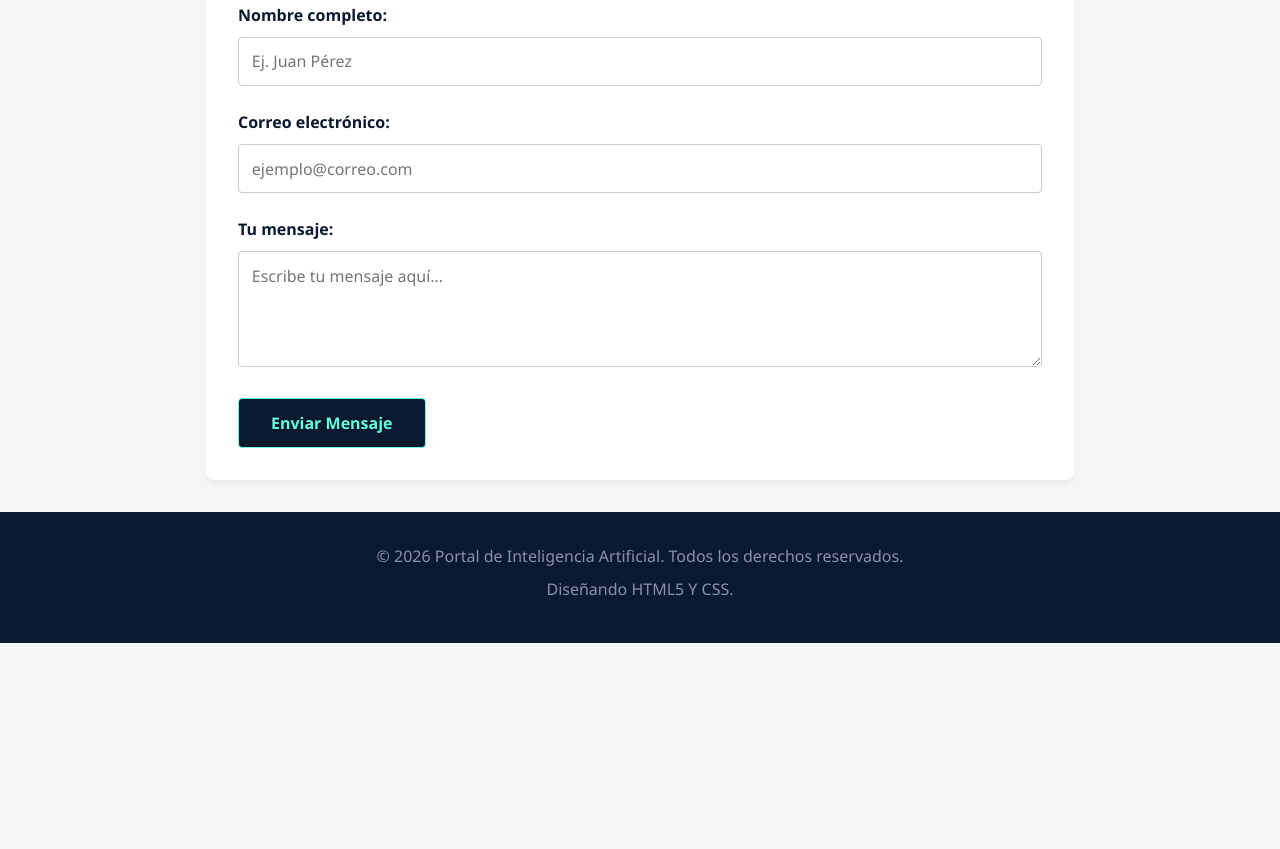
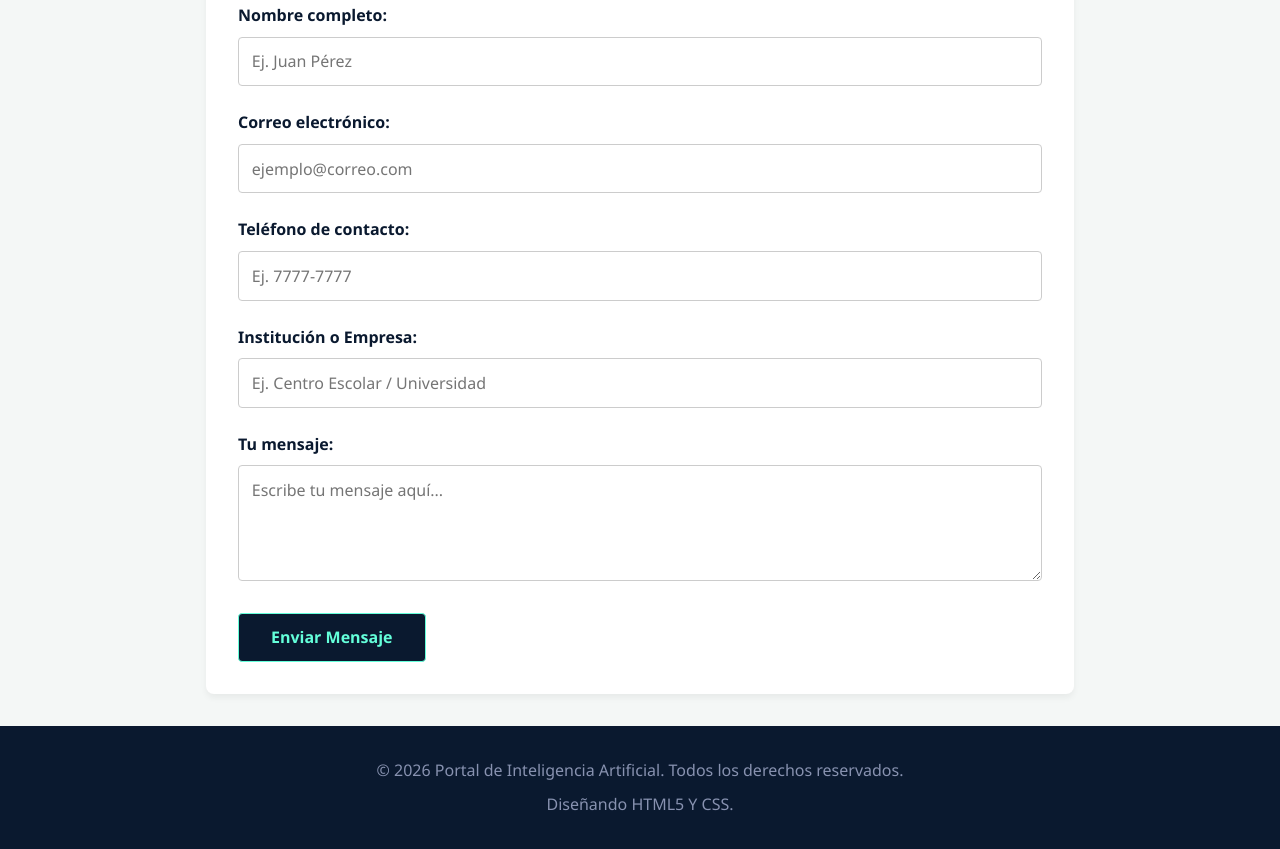
Before and after one commit to anaraquelgomez-maker/mi-pagina-de-inteligencia-artificial, a plain HTML site: page index.html in a window 1280 px wide. Shown: the part 1216-2065 px from the top of the page. Before the commit the page ends 1859 px from the top, so only its background shows below. Drawn offline with Linux system fonts and the light colour scheme.

Commit message:
Update index.html

```diff
--- a/index.html
+++ b/index.html
@@ -44,6 +44,7 @@
             <p>Si deseas recibir más información sobre el mundo de la IA, completa el siguiente formulario:</p>
 
             <form action="#" method="POST">
+
                 <div class="form-group">
                     <label for="nombre">Nombre completo:</label>
                     <input type="text" id="nombre" name="nombre" placeholder="Ej. Juan Pérez" required>
@@ -55,11 +56,22 @@
                 </div>
 
                 <div class="form-group">
+                    <label for="telefono">Teléfono de contacto:</label>
+                    <input type="tel" id="telefono" name="telefono" placeholder="Ej. 7777-7777" required>
+                </div>
+
+                <div class="form-group">
+                    <label for="institucion">Institución o Empresa:</label>
+                    <input type="text" id="institucion" name="institucion" placeholder="Ej. Centro Escolar / Universidad" required>
+                </div>
+
+                <div class="form-group">
                     <label for="mensaje">Tu mensaje:</label>
                     <textarea id="mensaje" name="mensaje" rows="4" placeholder="Escribe tu mensaje aquí..." required></textarea>
                 </div>
 
                 <button type="submit">Enviar Mensaje</button>
+
             </form>
         </section>
 
```
